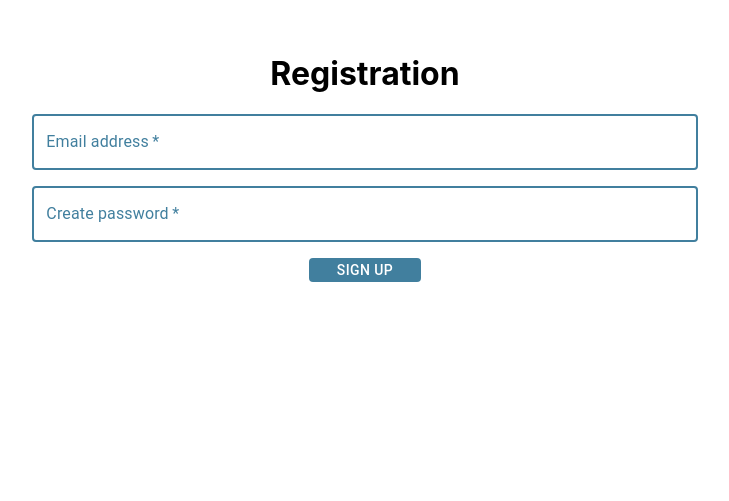
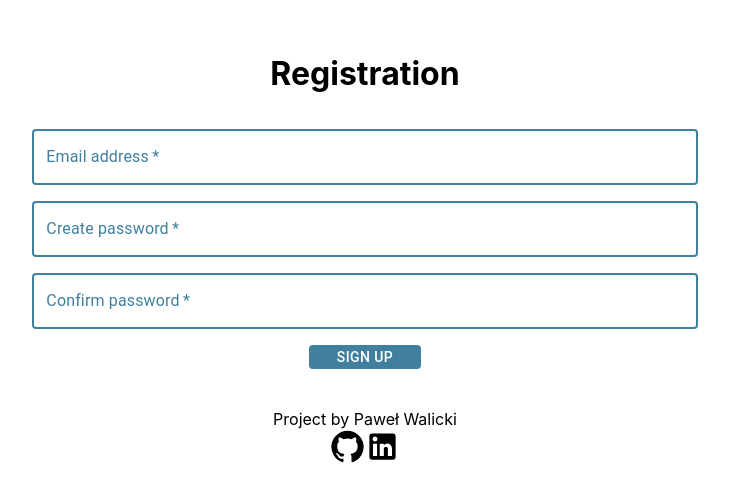
Before and after one commit to PawelWalicki/task-list, a React (Create React App) app: page /register in a window 1280 px wide. Shown: the part 119-620 px from the top of the page, without its empty margins (275-1004 px from the left). Built offline with nearby package versions, Linux system fonts and the light colour scheme; no server answers; the HTML template or start-up script is replaced by a standard one.

Commit message:
add password veryfication

```diff
--- a/src/pages/Registration.css
+++ b/src/pages/Registration.css
@@ -1,6 +1,12 @@
 
 .title {
     margin-top: 15%;
+    text-align: center;
+}
+
+.alert {
+    color: red;
+    padding-bottom: 15px;
     text-align: center;
 }
 
--- a/src/pages/Registration.jsx
+++ b/src/pages/Registration.jsx
@@ -3,15 +3,34 @@ import { auth } from '../firebase';
 import { createUserWithEmailAndPassword } from 'firebase/auth';
 import './Registration.css'
 import { Button, Container, Grid2, TextField } from '@mui/material';
+import { Footer } from '../components/Footer';
 
 
 export const Registration = () => {
     const [email, setEmail] = useState('')
     const [password, setPassword] = useState('');
+    const [confirmPassword, setConfirmPassword] = useState('');
+    const [passwordError, setPasswordError] = useState('');
     const [notice, setNotice] = useState("");
+
+
+    const validatePassword = () => {
+        let isValid = true;
+        if (password !== confirmPassword) {
+            isValid = false
+            setPasswordError("Passowords are not the same")
+        } else {
+            setPasswordError('')
+        }
+        return isValid
+    }
 
     const onSubmit = async (e) => {
         e.preventDefault()
+        setNotice("")
+        setPasswordError("")
+        if (validatePassword()) {
+
             await createUserWithEmailAndPassword(auth, email, password)
                 .then((userCredentials) => {
                     const user = userCredentials.user
@@ -20,16 +39,24 @@ export const Registration = () => {
                 .catch(e => {
                     setNotice("Requirements for email or password are not met!")
                 })
+        } else {
+             setNotice("Passords does not match")
         }
+
+    }
+
+
 
     return (
         <Container>
             <h1 className='title'> Registration </h1>
+            <div className='alert'>
                 {"" !== notice &&
                     <div role="alert">
                         {notice}
                     </div>
                 }
+            </div>
             <Grid2 container spacing={2} size="grow" display="flex" justifyContent="center" alignItems="center">
                 <Grid2 size={7}>
                     <TextField
@@ -75,6 +102,30 @@ export const Registration = () => {
                         }}
                     />
                 </Grid2>
+                <Grid2 size={7}>
+                    <TextField
+                        type="password"
+                        label="Confirm password"
+                        value={confirmPassword}
+                        onChange={(e) => setConfirmPassword(e.target.value)}
+                        required
+                        fullWidth
+                        error={passwordError !== ""}
+                        helperText={passwordError}
+                        sx={{
+                            "& .MuiOutlinedInput-root": {
+                                color: "#417f9e",
+                                "& .MuiOutlinedInput-notchedOutline": {
+                                    borderColor: "#417f9e",
+                                    borderWidth: "2px",
+                                },
+                            },
+                            "& .MuiInputLabel-outlined": {
+                                color: "#417f9e",
+                            },
+                        }}
+                    />
+                </Grid2>
                 <Grid2 display="flex" justifyContent="center" alignItems="center" size={7}>
                     <Button
                         className="button"
@@ -88,6 +139,7 @@ export const Registration = () => {
                     </Button>
                 </Grid2>
             </Grid2>
+            <Footer />
         </Container>
     )
 }
```
Lines whose indentation alone changed are shown as unchanged.
